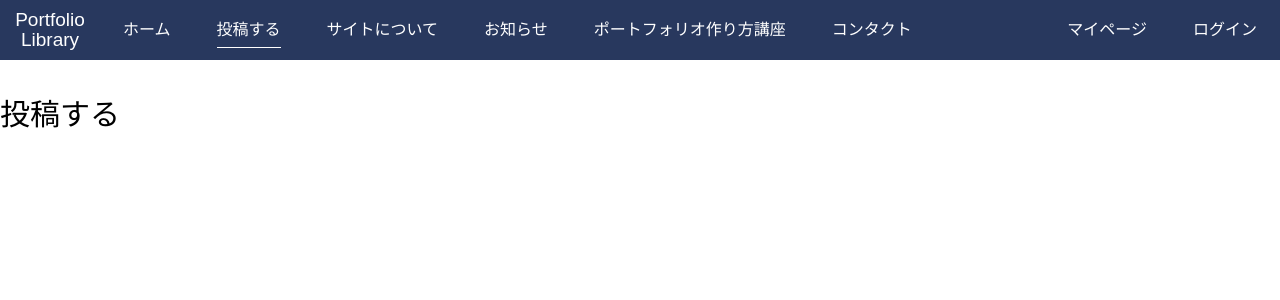
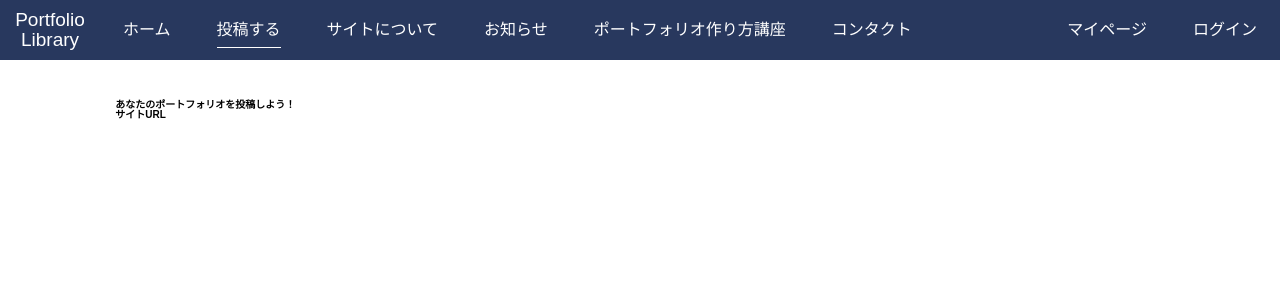
Before and after one commit to Kou0402/portfolio-library-new, a Nuxt app: page /post in a window 1280 px wide. Shown: the top 300 px of the page. Built offline with nearby package versions, Linux system fonts and the light colour scheme.

Commit message:
style: tweak style

```diff
--- a/pages/post.vue
+++ b/pages/post.vue
@@ -1,11 +1,15 @@
 <template>
   <section class="post">
-    投稿する
+    <h1 class="message">あなたのポートフォリオを投稿しよう！</h1>
+    <form class="form">
+      <h2>サイトURL</h2>
+    </form>
   </section>
 </template>
 
 <style lang="scss" scoped>
-section {
-  font-size: 3rem;
+.post {
+  width: 82vw;
+  margin: 0 auto;
 }
 </style>
```
